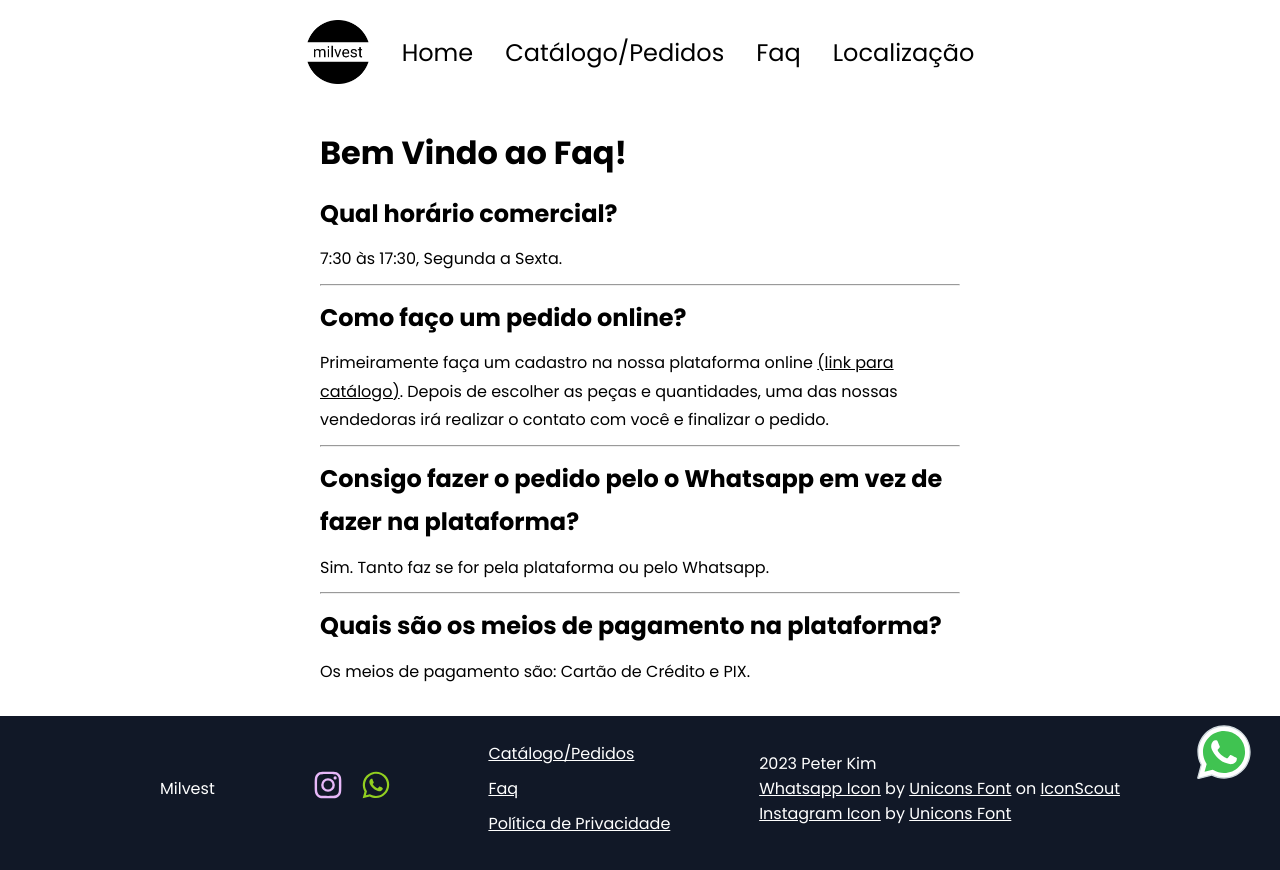
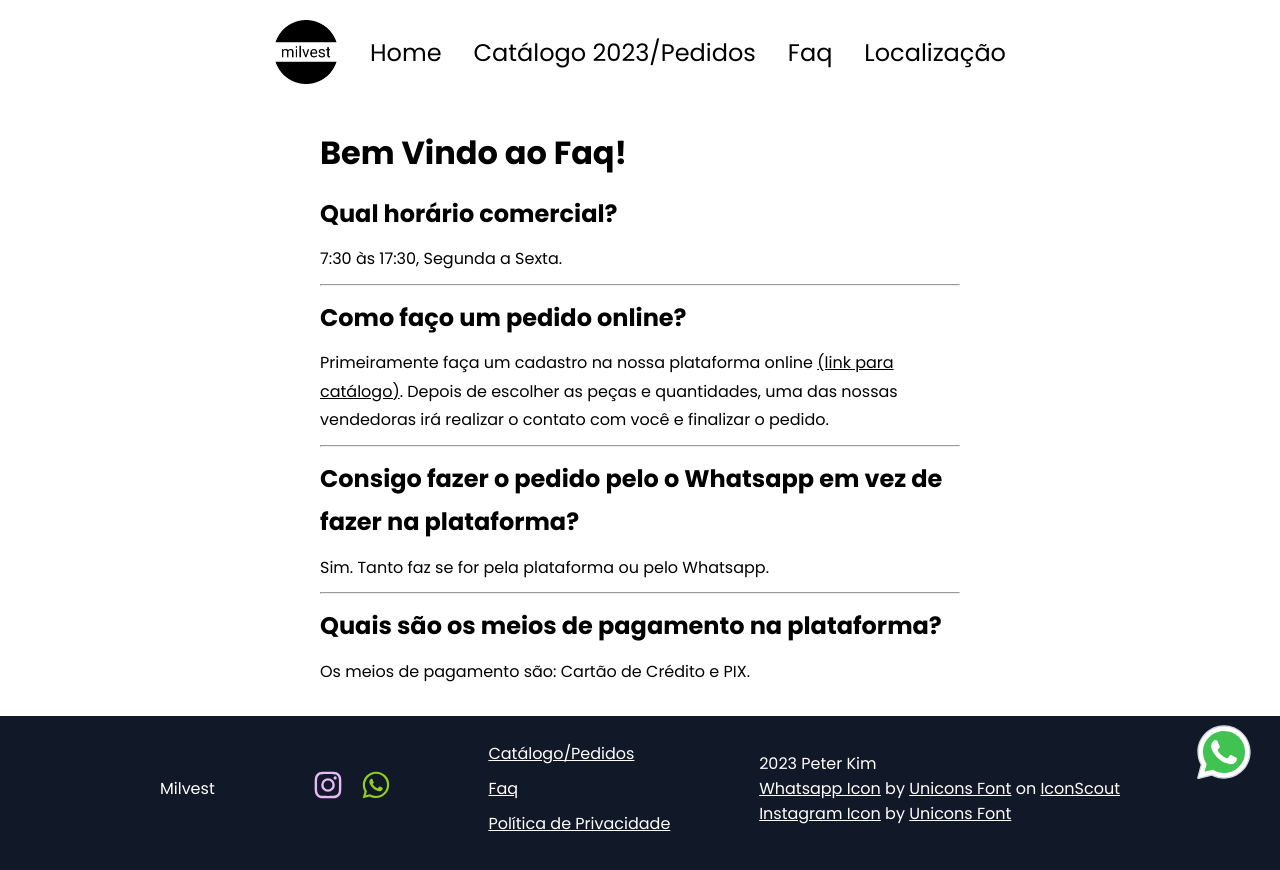
Before and after one commit to balaclavaboyz/milvest_vanilla_js, a website: page faq.html in a window 1280 px wide. Drawn offline with Linux system fonts and the light colour scheme.

Commit message:
changed menu all pages

```diff
--- a/faq.html
+++ b/faq.html
@@ -36,7 +36,7 @@
                         alt="logo da milvest, link para homepage"
                     />
                     <a href="/">Home</a>
-                    <a href="https://milvest.vesti.mobi/">Catálogo/Pedidos</a>
+                    <a href="https://milvest.vesti.mobi/">Catálogo 2023/Pedidos</a>
                     <a href="faq.html">Faq</a>
                     <a href="localizacao.html">Localização</a>
                     <!-- hamburger menu -->
```
Also changed, not shown: index.html (+1 -1 lines), localizacao.html (+1 -1 lines), politica.html (+1 -1 lines).
